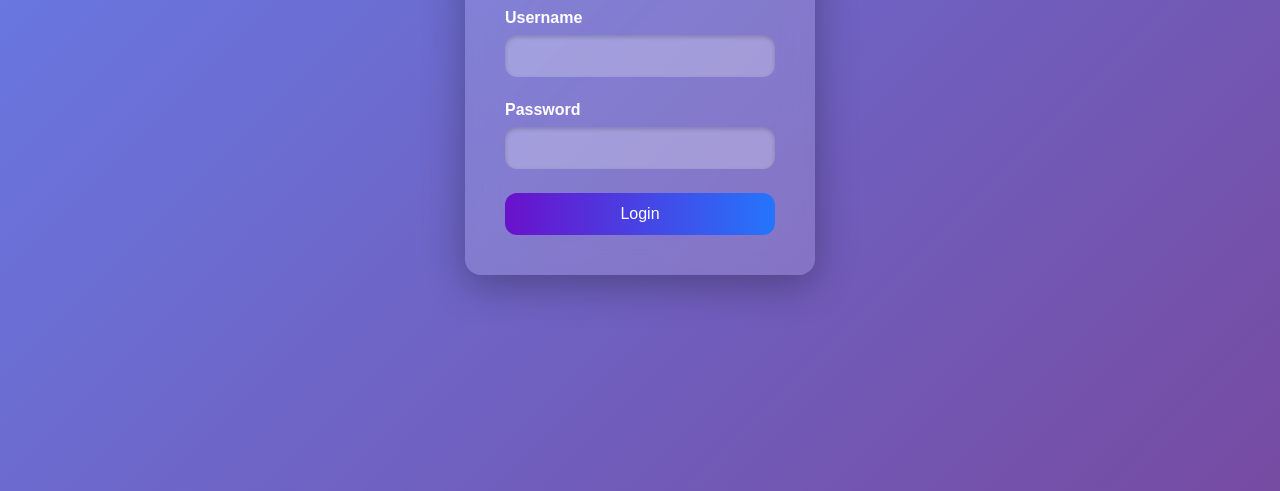
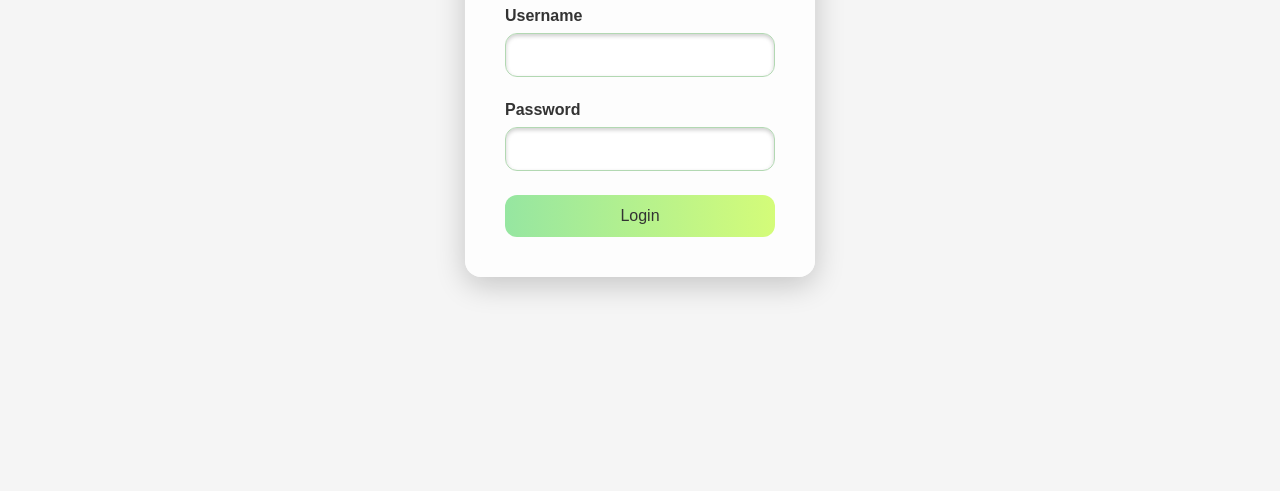
Before and after one commit to bambhaniyadharmik22-create/dreamtech, a plain HTML site: page login.html in a window 1280 px wide. Shown: the part 309-800 px from the top of the page. Drawn offline with Linux system fonts and the light colour scheme.

Commit message:
Refactor login page styles for improved aesthetics and readability

```diff
--- a/login.html
+++ b/login.html
@@ -35,17 +35,17 @@
             align-items: center;
             height: 100vh;
             margin: 0;
-            background: linear-gradient(135deg, #667eea, #764ba2);
-            color: #fff;
+            background: #f5f5f5;
+            color: #333;
             animation: fadeIn 1.5s ease-in-out;
         }
 
         .login-form {
-            background: rgba(255, 255, 255, 0.15);
-            backdrop-filter: blur(15px);
+            background: rgba(255, 255, 255, 0.8);
+            backdrop-filter: blur(10px);
             padding: 2.5rem;
             border-radius: 16px;
-            box-shadow: 0 10px 40px rgba(0, 0, 0, 0.3);
+            box-shadow: 0 8px 30px rgba(0, 0, 0, 0.2);
             width: 350px;
             animation: fadeIn 1s ease-in-out;
         }
@@ -54,7 +54,7 @@
             margin-bottom: 1.5rem;
             font-size: 2rem;
             text-align: center;
-            color: #fff;
+            color: #333;
             letter-spacing: 1px;
         }
 
@@ -62,17 +62,17 @@
             display: block;
             margin-bottom: 0.5rem;
             font-weight: 600;
-            color: #fff;
+            color: #333;
         }
 
         .login-form input {
             width: 100%;
             padding: 0.75rem;
             margin-bottom: 1.5rem;
-            border: none;
+            border: 1px solid #b2d8b2;
             border-radius: 12px;
-            background: rgba(255, 255, 255, 0.25);
-            color: #fff;
+            background: rgba(255, 255, 255, 0.9);
+            color: #333;
             font-size: 1rem;
             box-shadow: inset 0 2px 4px rgba(0, 0, 0, 0.2);
             transition: all 0.3s;
@@ -85,8 +85,9 @@
 
         .login-form input:focus {
             outline: none;
-            background: rgba(255, 255, 255, 0.35);
-            box-shadow: 0 0 8px rgba(255, 255, 255, 0.8);
+            background: rgba(255, 255, 255, 1);
+            border: 1px solid #7ac47a;
+            box-shadow: 0 0 8px #7ac47a;
         }
 
         .login-form input::placeholder {
@@ -96,8 +97,8 @@
         .login-form button {
             width: 100%;
             padding: 0.75rem;
-            background: linear-gradient(90deg, #6a11cb, #2575fc);
-            color: #fff;
+            background: linear-gradient(90deg, #96e6a1, #d4fc79);
+            color: #333;
             border: none;
             border-radius: 12px;
             font-size: 1rem;
@@ -107,7 +108,7 @@
 
         .login-form button:hover {
             transform: translateY(-3px);
-            box-shadow: 0 8px 20px rgba(0, 0, 0, 0.3);
+            box-shadow: 0 8px 20px rgba(150, 230, 161, 0.5);
         }
     </style>
 </head>
```
